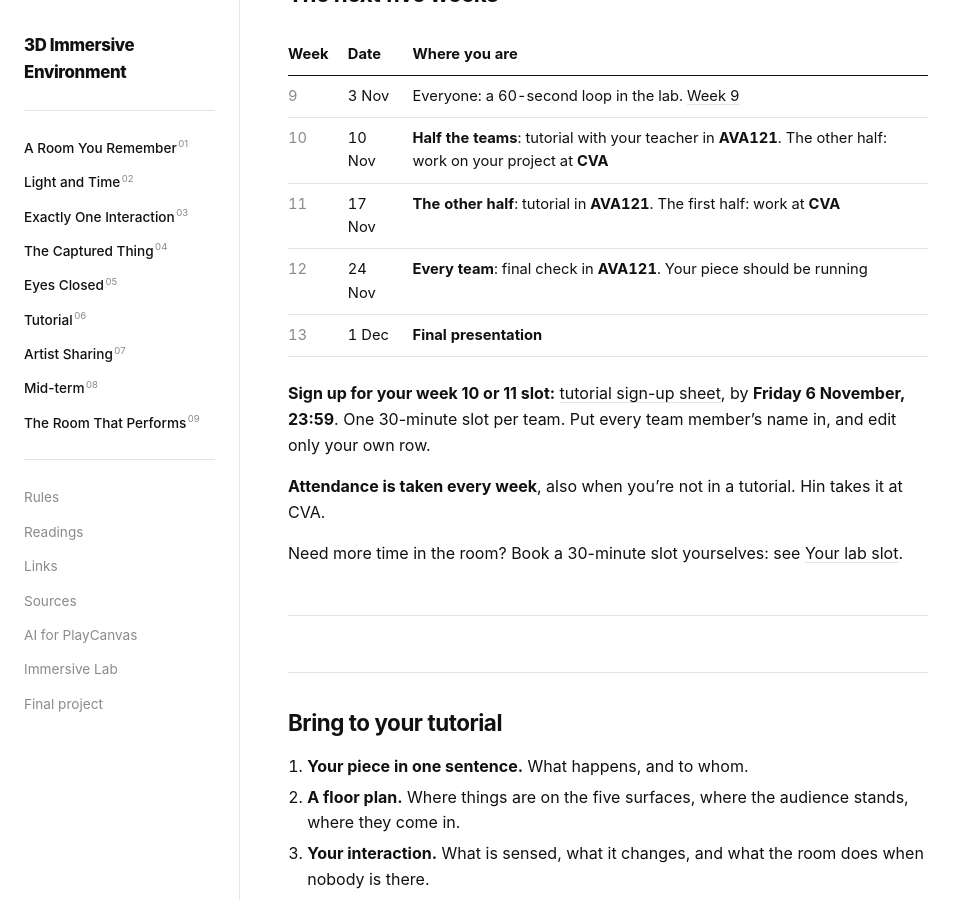
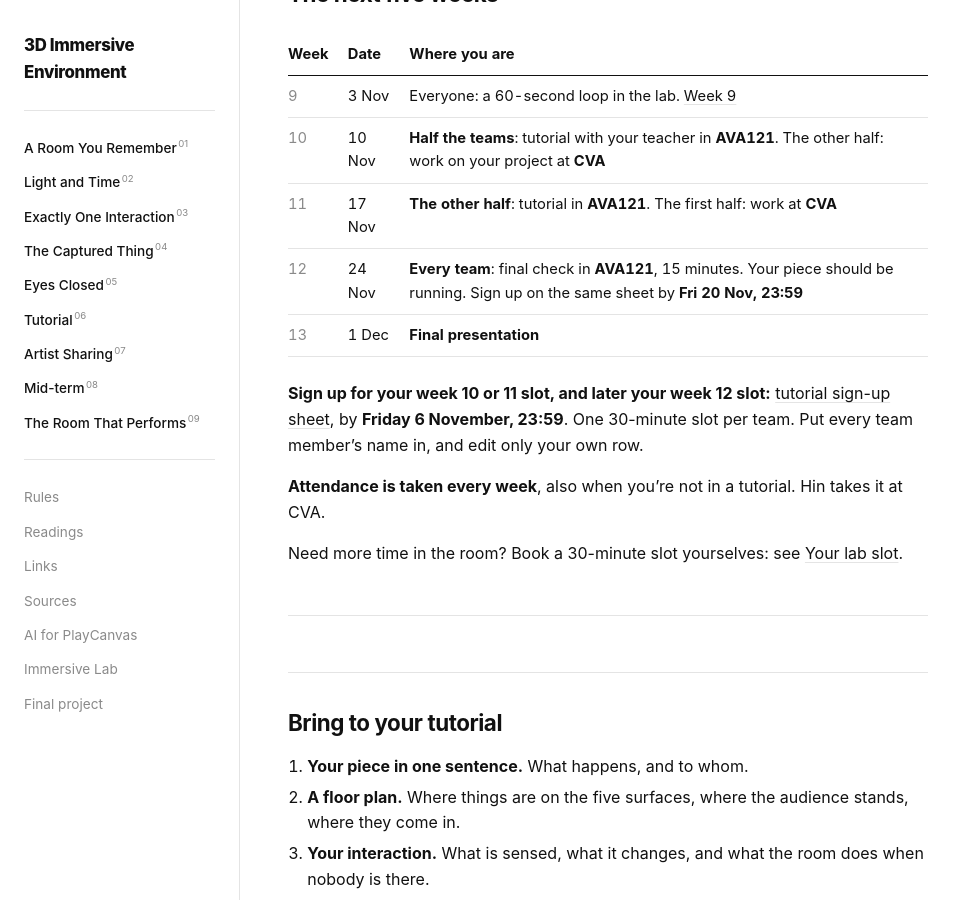
Before and after one commit to kachichan/vart3447-3d-immersive-environment, a Jekyll site: the page built from final-project.md, in a window 1280 px wide and 900 px high, scrolled down 1166 px. Shown: the whole window, without its empty margins (0-967 px from the left). Built offline with Jekyll 4.4.1, drawn with Linux system fonts in a browser that asks for light colours; some web fonts are replaced.

Commit message:
Update final-project.md

```diff
--- a/final-project.md
+++ b/final-project.md
@@ -39,10 +39,10 @@ the grading split (mirrors the mid-term), documentation due Sun 6 Dec 23:59. Sig
 | 9 | 3 Nov | Everyone: a 60-second loop in the lab. [Week 9](weeks/week09.md) |
 | 10 | 10 Nov | **Half the teams**: tutorial with your teacher in **AVA121**. The other half: work on your project at **CVA** |
 | 11 | 17 Nov | **The other half**: tutorial in **AVA121**. The first half: work at **CVA** |
-| 12 | 24 Nov | **Every team**: final check in **AVA121**. Your piece should be running |
+| 12 | 24 Nov | **Every team**: final check in **AVA121**, 15 minutes. Your piece should be running. Sign up on the same sheet by **Fri 20 Nov, 23:59** |
 | 13 | 1 Dec | **Final presentation** |
 
-**Sign up for your week 10 or 11 slot:** [tutorial sign-up sheet](https://docs.google.com/spreadsheets/d/1ZGxXKL0cWstr0ZPKqwPwoyAyl4kH4kMMIsWxMd2Uix0/edit?usp=sharing), by **Friday 6 November, 23:59**. One 30-minute slot per team. Put every team member's name in, and edit only your own row.
+**Sign up for your week 10 or 11 slot, and later your week 12 slot:** [tutorial sign-up sheet](https://docs.google.com/spreadsheets/d/1ZGxXKL0cWstr0ZPKqwPwoyAyl4kH4kMMIsWxMd2Uix0/edit?usp=sharing), by **Friday 6 November, 23:59**. One 30-minute slot per team. Put every team member's name in, and edit only your own row.
 
 **Attendance is taken every week**, also when you're not in a tutorial. Hin takes it at CVA.
 
```
